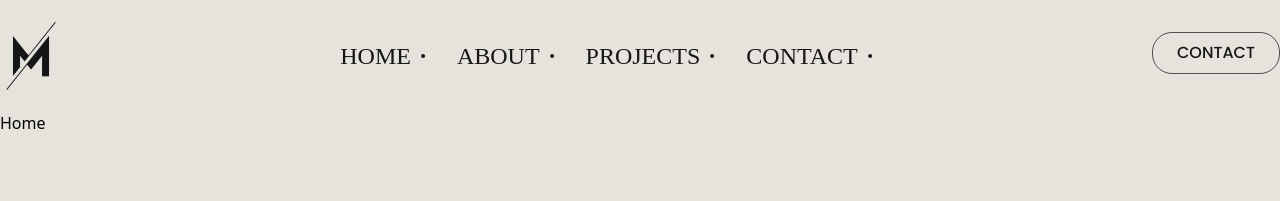
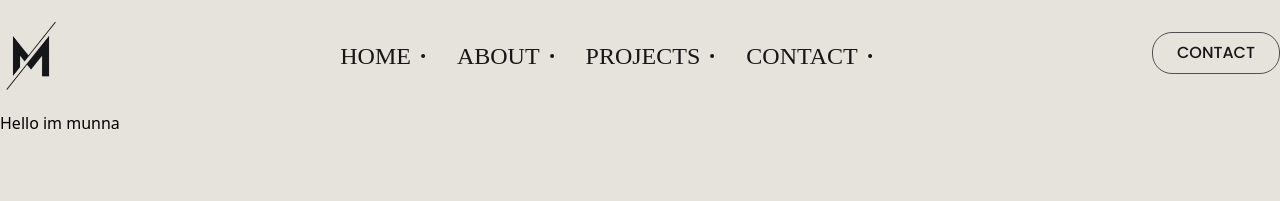
Before and after one commit to Munna-Scriptz/Portfolio, a React (Vite) app: page / in a window 1280 px wide. Shown: the top 201 px of the page. Built offline with nearby package versions, Linux system fonts and the light colour scheme; a web font is replaced by a local one.

Commit message:
Banner Component Created

```diff
--- /dev/null
+++ b/src/components/Banner.jsx
@@ -0,0 +1,15 @@
+import React from 'react'
+
+const Banner = () => {
+  return (
+    <>
+       <section id="Banner">
+            <div className="container">
+                <h1>Hello im munna</h1>
+            </div>
+        </section>
+    </>
+  )
+}
+
+export default Banner
--- a/src/components/Navbar.jsx
+++ b/src/components/Navbar.jsx
@@ -41,13 +41,6 @@ export const Navbar = () => {
       scale: 1,
       ease: param.ease,
     });
-
-    gsap.to(textRef.current, {
-      duration: param.duration,
-      x: 0,
-      y: 0,
-      ease: param.ease,
-    });
   };
 
 //   ----------Button Move
@@ -64,14 +57,14 @@ export const Navbar = () => {
     const x = e.clientX - rect.left;
     const y = e.clientY - rect.top;
 
-    const offsetX = ((x - rect.width / 2) / rect.width) * 50;
-    const offsetY = ((y - rect.height / 2) / rect.height) * 50;
+    const offsetX = ((x - rect.width / 2) / rect.width) * 20;
+    const offsetY = ((y - rect.height / 2) / rect.height) * 20;
 
     gsap.to(btn, {
       duration: param2.duration,
       x: offsetX,
       y: offsetY,
-      scale: 1.1,
+      scale: 1,
       ease: param2.ease,
     });
   };
--- a/src/pages/Home.jsx
+++ b/src/pages/Home.jsx
@@ -1,7 +1,10 @@
 import React from 'react'
+import Banner from '../components/Banner'
 
 export const Home = () => {
   return (
-    <div>Home</div>
+    <>
+      <Banner/>
+    </>
   )
 }
```
Also changed, not shown: src/layout/LayoutOne.jsx (line endings or trailing spaces), src/script.js (added).
